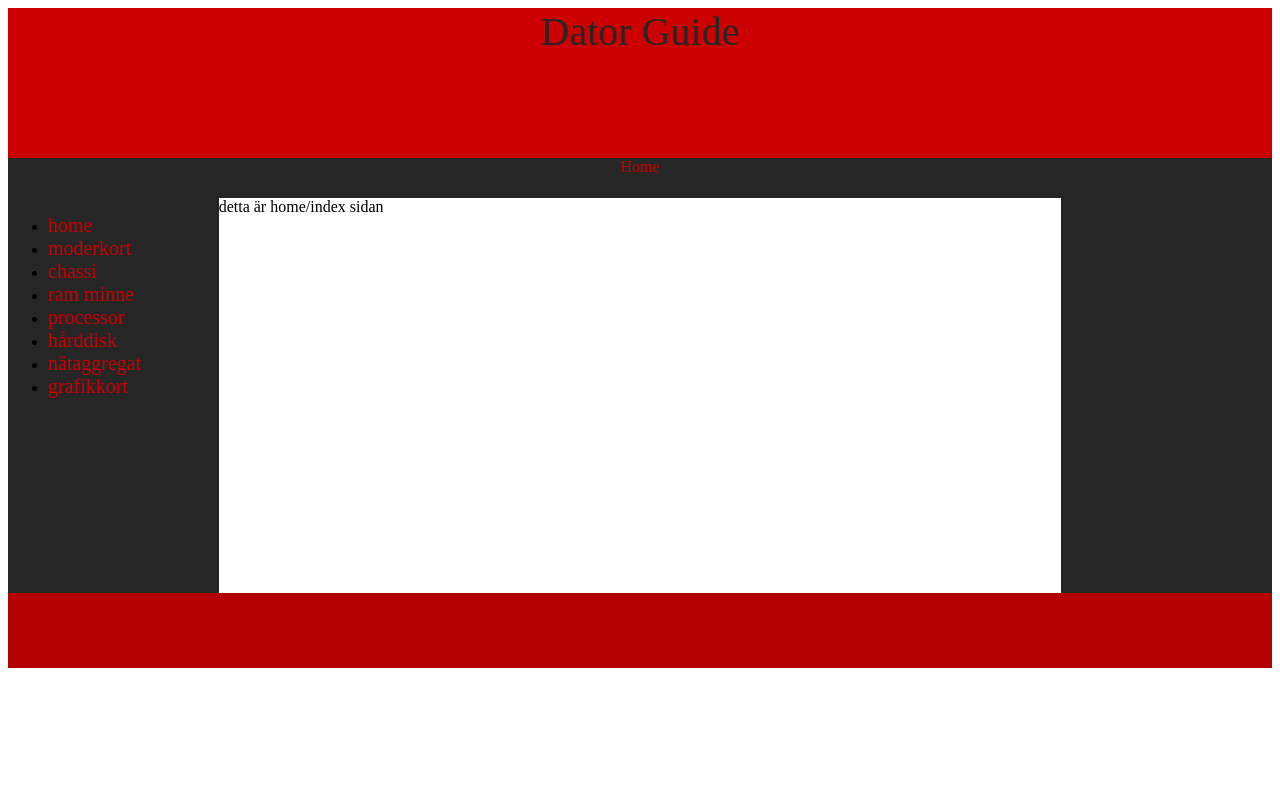
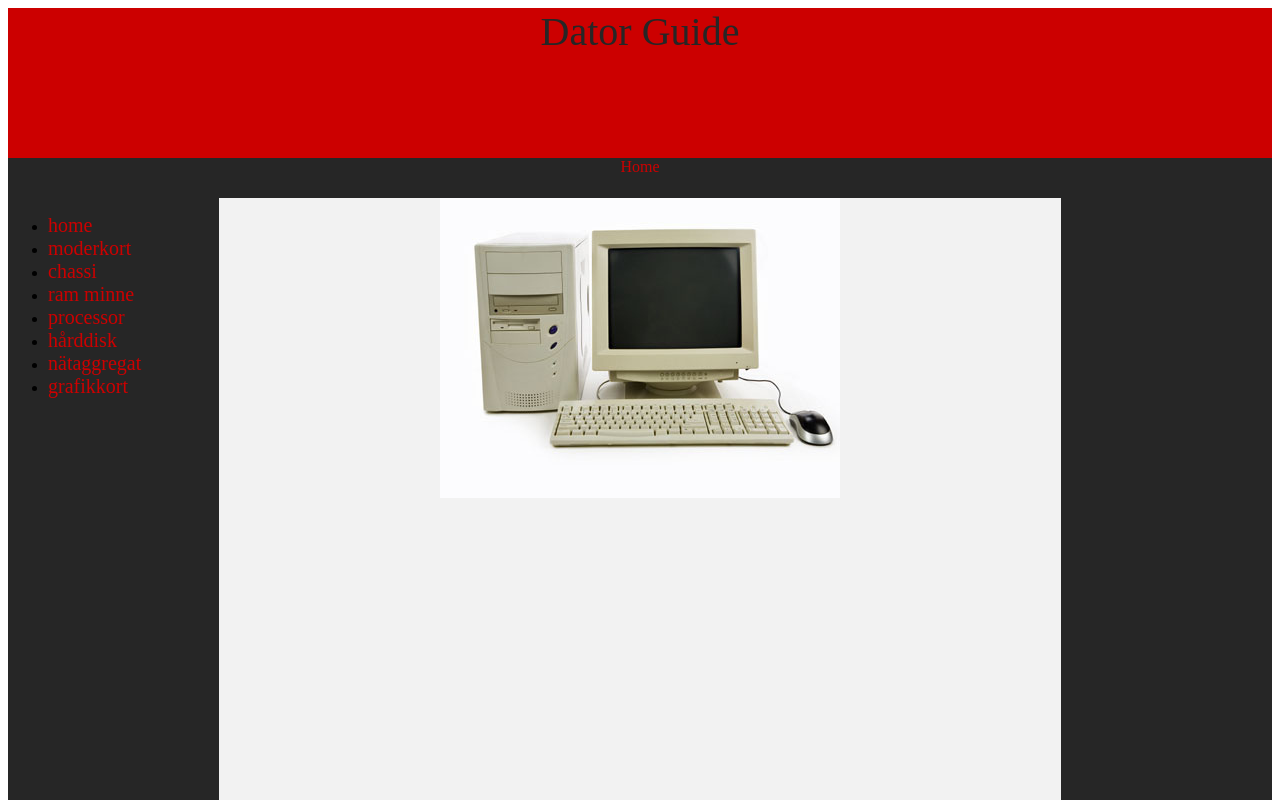
Before and after one commit to erikrodin/erikrodin.github.io, a plain HTML site: page index1337.html in a window 1280 px wide. Shown: the top 800 px of the page. Drawn offline with Linux system fonts and the light colour scheme.

Commit message:
Add files via upload
uppdate

```diff
--- a/index1337.html
+++ b/index1337.html
@@ -34,7 +34,7 @@
 
 
     <main>
-      detta är home/index sidan
+      <img src="old computer.jpg" alt="old computer">
     </main>
 
     <aside>
--- a/style.css
+++ b/style.css
@@ -19,7 +19,7 @@ header{
 nav{
   width: 100%;
   height: 40px;
-  background-color:  #262626  ;
+  background-color:  #262626;
   text-align: center;
   color:  #cc0000;
 }
@@ -29,14 +29,14 @@ display:flex;
 }
 main{
   width: 75%;
-  height: 395px;
-  background-color: #fff;
-
+  height: 995px;
+  background-color: #f2f2f2;
+  text-align: center;
 
 }
 aside{
   width: 18.75%;
-  height: 395px;
+  height: 995px;
   background-color: #262626;
 }
 footer{
```
Also changed, not shown: chassi.html (+1 -1 lines), grafikkort.html (+1 -1 lines), hårddisk.html (+1 -1 lines), moderkort.html (+1 -1 lines), nätaggregat.html (+1 -1 lines), processor.html (+1 -1 lines), ram minne.html (+1 -1 lines), grafikkort.jpg (added), hårddisk.jpg (added), moderkort.jpg (added), nätaggregat.jpg (added), old computer.jpg (added), processor.jpg (added), ram minne.jpg (added), 1 more files.
